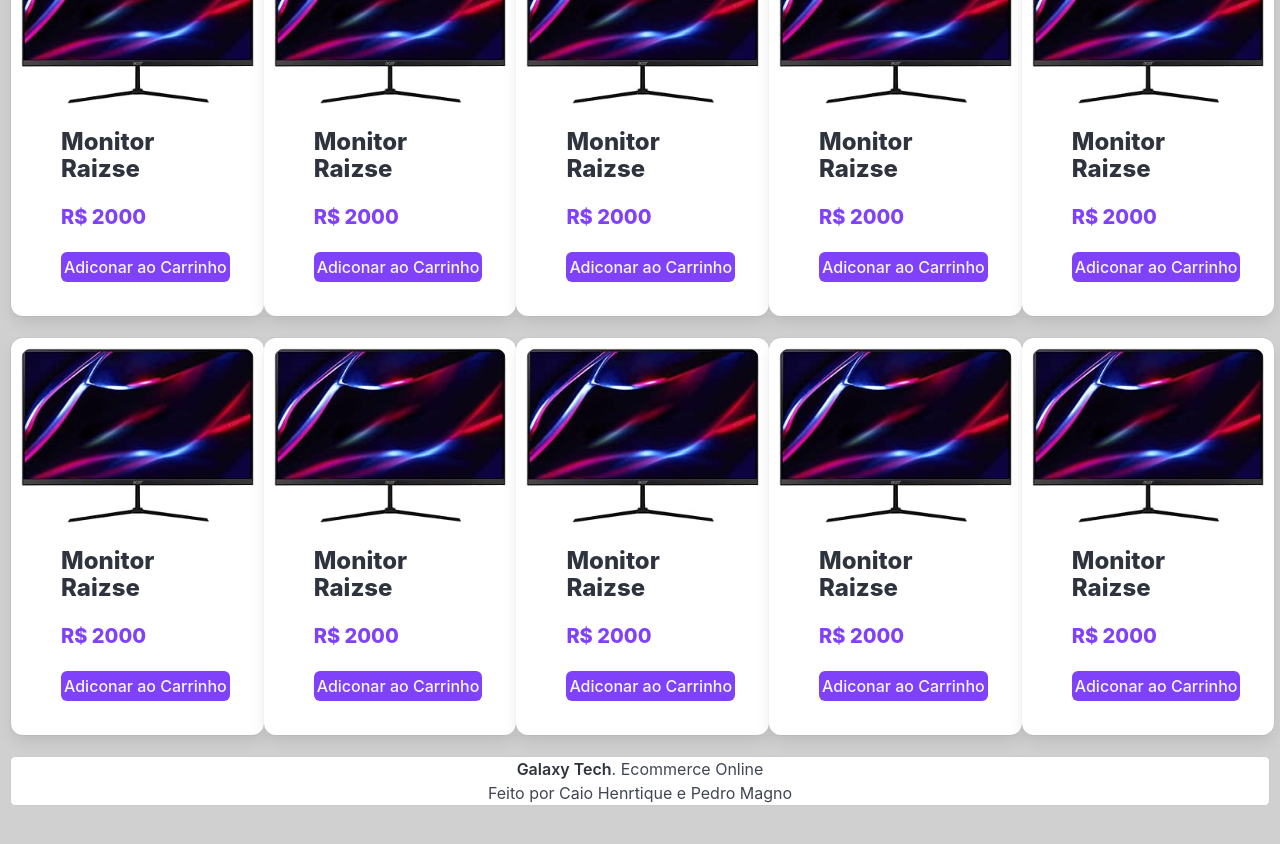
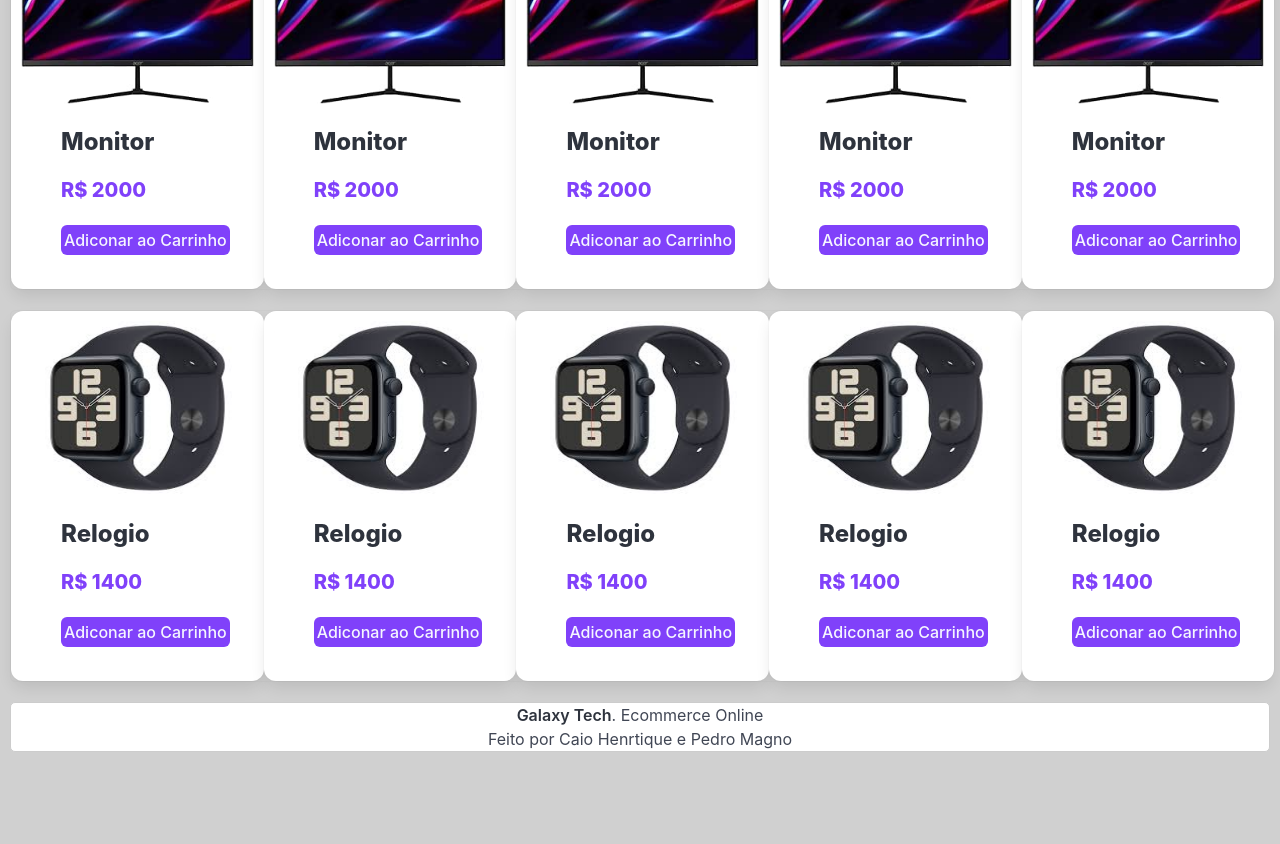
Before and after one commit to Caio-Henriquee/Galaxy-Tech---Ecommerce, an Angular app: page / in a window 1280 px wide. Shown: the part 480-1324 px from the top of the page. Built offline with nearby package versions, Linux system fonts and the light colour scheme.

Commit message:
cards com ngFro

```diff
--- a/src/app/card/card-content/card-content.component.html
+++ b/src/app/card/card-content/card-content.component.html
@@ -1,8 +1,8 @@
 <div class="card container">
     <div class="card-image">
       <figure class="image is-4by3">
-        <img
-          src="../../../assets/MONITOR.jpg"
+
+        <img [src]="card.image" alt="{{ card.title }}">
           alt="Placeholder image"
         />
       </figure>
@@ -13,8 +13,8 @@
 
         </div>
         <div class="media-content">
-          <p class="title is-4">Monitor Raizse</p>
-          <h1 class="title color_text is-5">R$ 2000</h1>
+          <p class="title is-4">{{ card.title }}</p>
+          <h1 class="title color_text is-5">R$ {{ card.preco }}</h1>
           <button class="button is-link color_button">Adiconar ao Carrinho</button>
         </div>
       </div>
--- a/src/app/card/card-content/card-content.component.ts
+++ b/src/app/card/card-content/card-content.component.ts
@@ -1,4 +1,4 @@
-import { Component } from '@angular/core';
+import { Component,Input  } from '@angular/core';
 
 @Component({
   selector: 'app-card-content',
@@ -8,5 +8,5 @@ import { Component } from '@angular/core';
   styleUrl: './card-content.component.css'
 })
 export class CardContentComponent {
-
+  @Input() card!: { image: string; title: string; preco: string };
 }
--- a/src/app/home/home.component.html
+++ b/src/app/home/home.component.html
@@ -15,23 +15,12 @@
         </div>
     </section>
 
-    <section class="section-cards">
-
-        <app-card-content></app-card-content>
-        <app-card-content></app-card-content>
-        <app-card-content></app-card-content>
-        <app-card-content></app-card-content>
-        <app-card-content></app-card-content>
-
-
+    <section  class="section-cards">
+        <app-card-content *ngFor="let card of cards1" [card]="card"></app-card-content>
     </section>
 
-    <section class="section-cards">
-        <app-card-content></app-card-content>
-        <app-card-content></app-card-content>
-        <app-card-content></app-card-content>
-        <app-card-content></app-card-content>
-        <app-card-content></app-card-content>
+    <section  class="section-cards">
+        <app-card-content *ngFor="let card of cards2" [card]="card"></app-card-content>
     </section>
 
     <footer class="footer">
--- a/src/app/home/home.component.ts
+++ b/src/app/home/home.component.ts
@@ -2,16 +2,31 @@ import { Component } from '@angular/core';
 import { HeaderContentComponent } from '../header/header-content/header-content.component';
 import { NavbarContentComponent } from '../navbar/navbar-content/navbar-content.component';
 import { CardContentComponent } from '../card/card-content/card-content.component';
+import { CommonModule } from '@angular/common';
 
 
 
 @Component({
   selector: 'app-home',
   standalone: true,
-  imports: [HeaderContentComponent, NavbarContentComponent, CardContentComponent  ],
+  imports: [HeaderContentComponent, NavbarContentComponent, CardContentComponent,CommonModule],
   templateUrl: './home.component.html',
   styleUrl: './home.component.css'
 })
 export class HomeComponent {
+  cards1 = [
+    { title: 'Monitor', image: '../../../assets/MONITOR.jpg', preco: '2000' },
+    { title: 'Monitor', image: '../../../assets/MONITOR.jpg', preco: '2000' },
+    { title: 'Monitor', image: '../../../assets/MONITOR.jpg', preco: '2000' },
+    { title: 'Monitor', image: '../../../assets/MONITOR.jpg', preco: '2000' },
+    { title: 'Monitor', image: '../../../assets/MONITOR.jpg', preco: '2000' },
+  ];
 
+  cards2= [
+    { title: 'Relogio', image: '../../assets/download.jpg', preco: '1400' },
+    { title: 'Relogio', image: '../../assets/download.jpg', preco: '1400' },
+    { title: 'Relogio', image: '../../assets/download.jpg', preco: '1400' },
+    { title: 'Relogio', image: '../../assets/download.jpg', preco: '1400' },
+    { title: 'Relogio', image: '../../assets/download.jpg', preco: '1400' },
+  ];
 }
```
